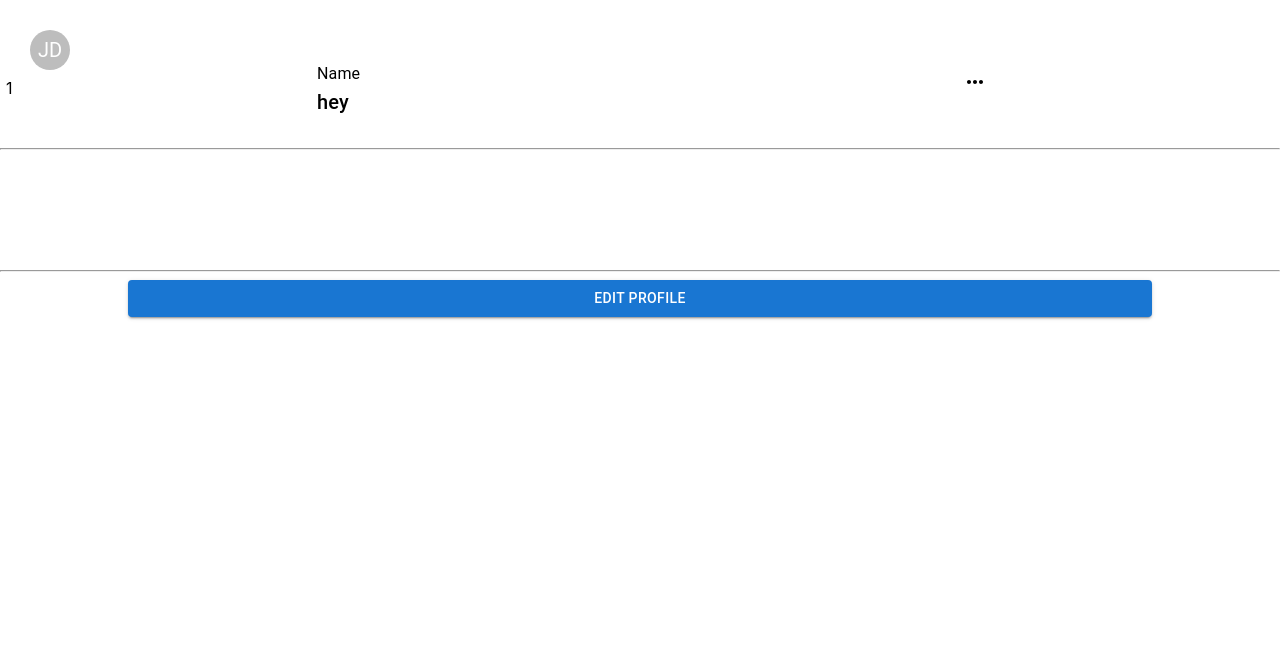
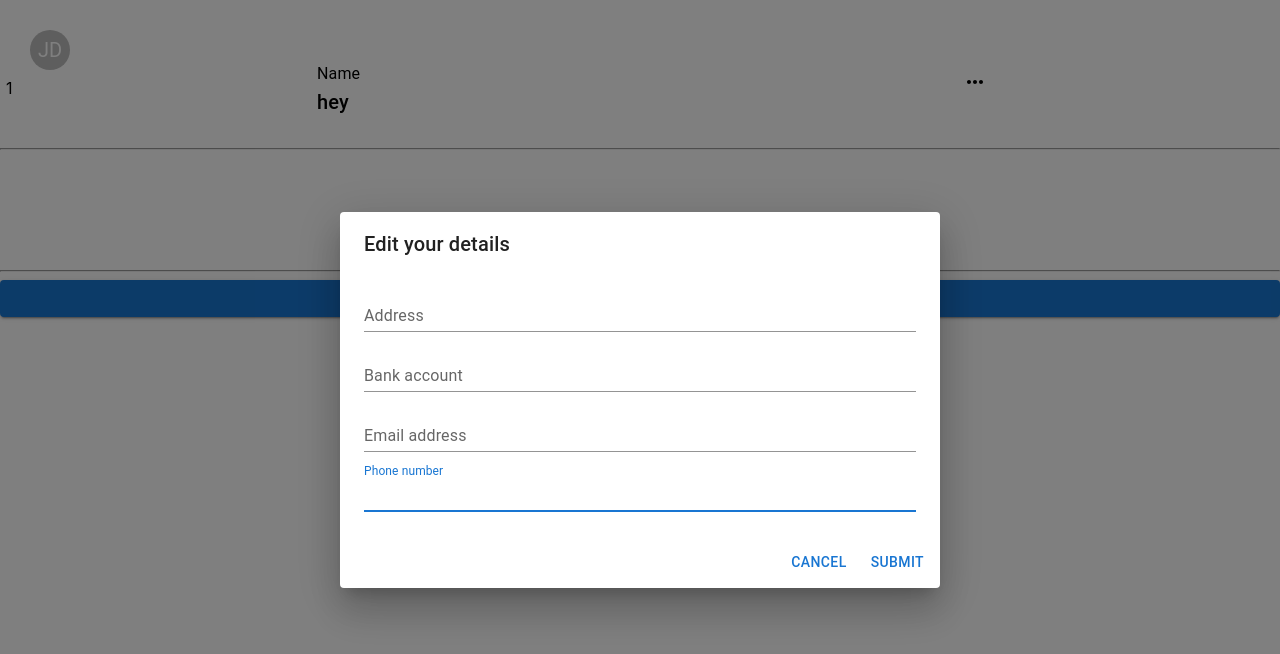
Before and after one commit to jokatty/daccs, a React (Create React App) app: page / in a window 1280 px wide. Both pictures are taken after a click on the button "EDIT PROFILE". Shown: the top 654 px of the page. Built offline with nearby package versions, Linux system fonts and the light colour scheme; no server answers.

Commit message:
replace edit profile button with editProfileModal

```diff
--- a/src/App.js
+++ b/src/App.js
@@ -3,7 +3,7 @@ import './App.css';
 import React from 'react';
 import UserName from './components/UserName';
 import UserDetails from './components/UserDetails';
-import EditProfile from './components/EditProfile';
+import EditProfile from './components/EditProfileModal';
 
 function App() {
   return (
--- a/src/components/EditProfile.jsx
+++ /dev/null
@@ -1,11 +0,0 @@
-import React from 'react';
-import { Button } from '@mui/material';
-import './EditProfile.css';
-
-export default function EditProfile() {
-  return (
-    <div className="editProfileBtn">
-      <Button variant="contained" fullWidth>Edit Profile</Button>
-    </div>
-  );
-}
--- /dev/null
+++ b/src/components/EditProfileModal.jsx
@@ -0,0 +1,96 @@
+import * as React from 'react';
+import Button from '@mui/material/Button';
+import TextField from '@mui/material/TextField';
+import Dialog from '@mui/material/Dialog';
+import DialogActions from '@mui/material/DialogActions';
+import DialogContent from '@mui/material/DialogContent';
+import DialogTitle from '@mui/material/DialogTitle';
+
+export default function EditProfile() {
+  const [open, setOpen] = React.useState(false);
+  // set the inital state for input field
+  const [address, setAddress] = React.useState('');
+  const [bankAccount, setBankAccount] = React.useState('');
+  const [email, setEmail] = React.useState('');
+  const [phone, setPhone] = React.useState('');
+
+  const handleClickOpen = () => {
+    setOpen(true);
+  };
+
+  const handleClose = () => {
+    setOpen(false);
+  };
+
+  // handle the user submit details
+  const handleSubmit = () => {
+    console.log('submitted');
+    handleClose();
+  };
+
+  return (
+    <div>
+      <Button variant="contained" onClick={handleClickOpen} fullWidth>
+        Edit Profile
+      </Button>
+      <Dialog open={open} onClose={handleClose}>
+        <DialogTitle>Edit your details</DialogTitle>
+        <DialogContent>
+          <TextField
+            autoFocus
+            margin="dense"
+            id="address"
+            label="Address"
+            type="text"
+            fullWidth
+            variant="standard"
+            value={address}
+            onChange={(e) => { setAddress(e.value); }}
+          />
+          <TextField
+            autoFocus
+            margin="dense"
+            id="bank_account"
+            label="Bank account"
+            type="text"
+            fullWidth
+            variant="standard"
+            value={bankAccount}
+            onChange={(e) => {
+              setBankAccount(e.value);
+            }}
+          />
+          {' '}
+          <TextField
+            autoFocus
+            margin="dense"
+            id="email"
+            label="Email address"
+            type="email"
+            fullWidth
+            variant="standard"
+            value={email}
+            onChange={(e) => {
+              setEmail(e.value);
+            }}
+          />
+          <TextField
+            autoFocus
+            margin="dense"
+            id="phone"
+            label="Phone number"
+            type="text"
+            fullWidth
+            variant="standard"
+            value={phone}
+            onChange={(e) => { setPhone(e.value); }}
+          />
+        </DialogContent>
+        <DialogActions>
+          <Button onClick={handleClose}>Cancel</Button>
+          <Button onClick={handleSubmit}>Submit </Button>
+        </DialogActions>
+      </Dialog>
+    </div>
+  );
+}
```
